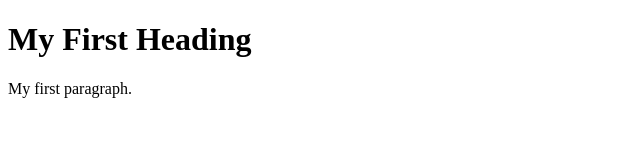
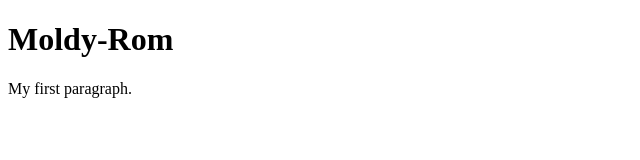
Before and after one commit to onesockninja12/Moldy-Rom, a plain HTML site: page index.html in a window 1280 px wide. Shown: the whole page, without its empty margins (0-640 px from the left). Drawn offline with Linux system fonts and the light colour scheme.

Commit message:
Update index.html

```diff
--- a/index.html
+++ b/index.html
@@ -1,9 +1,10 @@
 <!DOCTYPE html>
 <html>
-<body>
-
-<h1>My First Heading</h1>
-<p>My first paragraph.</p>
-
-</body>
+  <head>
+   <title>Basic-Calculator</title>
+  </head>
+  <body>
+    <h1>Moldy-Rom</h1>
+    <p>My first paragraph.</p>
+  </body>
 </html>
```
